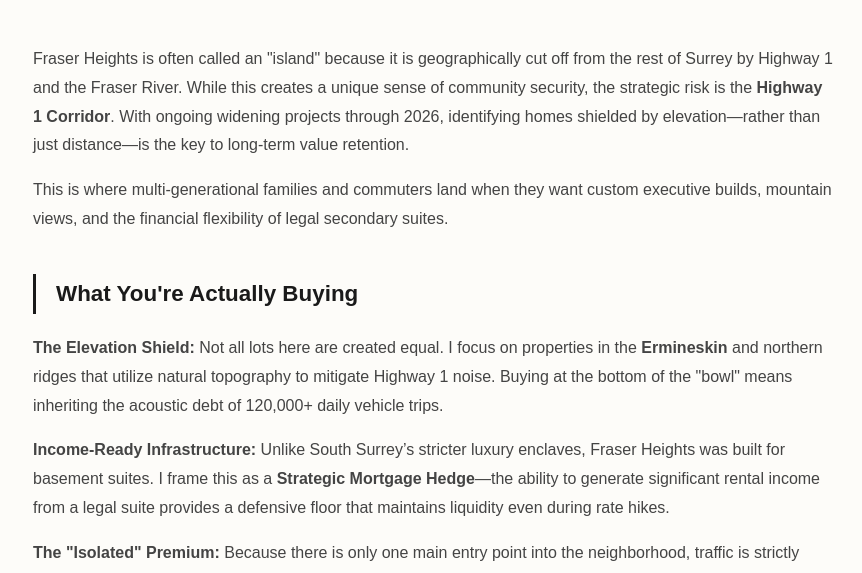
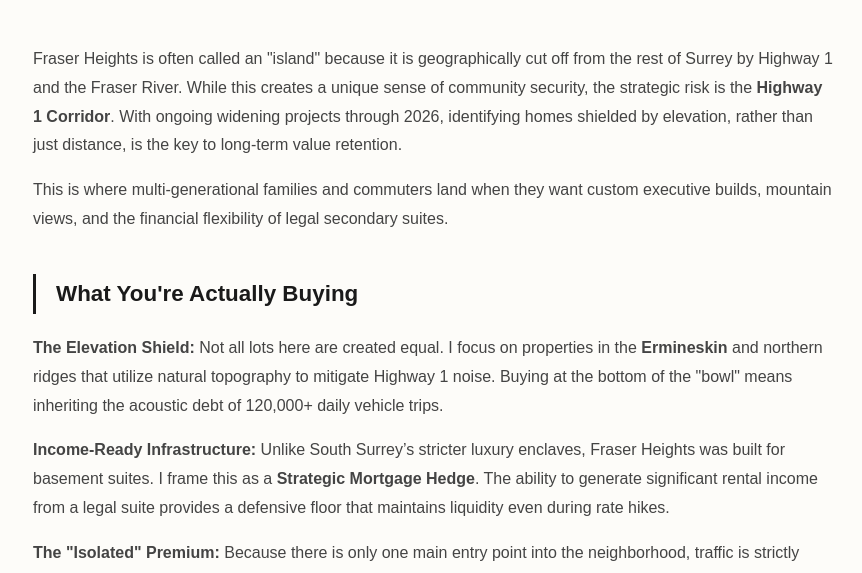
Before and after one commit to gvancouverhomes/tanvirbhupal-site, a Jekyll site: the page built from neighbourhoods/fraser-heights.md, in a window 1280 px wide and 900 px high, scrolled down 214 px. Shown: the part 152-725 px from the top of the window, without its empty margins (207-1069 px from the left). Built offline with Jekyll 4.4.1, drawn with Linux system fonts in a browser that asks for light colours.

Commit message:
fix(fraser-heights): finalize front matter schema, remove em dashes, and enforce first-person advisor voice

```diff
--- a/neighbourhoods/fraser-heights.md
+++ b/neighbourhoods/fraser-heights.md
@@ -1,7 +1,7 @@
 ---
 layout: default
 title: Fraser Heights Real Estate Strategy | The Elevated Gateway
-description: Strategic analysis of Fraser Heights’ geographic isolation, Highway 1 noise mitigation, and the high-yield stability of legal basement suites.
+description: "Strategic analysis of Fraser Heights geographic isolation, Highway 1 noise mitigation, and the high-yield stability of legal basement suites."
 permalink: /neighbourhoods/fraser-heights/
 faq_schema: |
   {
@@ -52,7 +52,6 @@ faq_schema: |
   .audit-text { font-size: 0.95rem; color: #444; margin-bottom: 1.5rem; max-width: 650px; line-height: 1.6; }
   .audit-btn { display: inline-block; padding: 14px 28px; background: var(--dark); color: #fff !important; text-decoration: none; font-size: 0.8rem; font-weight: bold; letter-spacing: 1px; transition: background 0.2s ease; border: 1px solid var(--dark); white-space: nowrap; }
 
-  /* Navigation Grid Styles */
   .nav-section { padding: 80px 20px; border-top: 1px solid var(--border); background: var(--bg-alt); margin-top: 80px; }
   .nav-section-title { font-size: 0.75rem; text-transform: uppercase; letter-spacing: 3px; color: var(--meta); margin-bottom: 40px; text-align: center; }
   .nav-grid { display: grid; grid-template-columns: repeat(auto-fit, minmax(200px, 1fr)); gap: 20px; max-width: 1100px; margin: 0 auto; }
@@ -77,13 +76,13 @@ faq_schema: |
   </header>
 
   <section>
-    <p>Fraser Heights is often called an "island" because it is geographically cut off from the rest of Surrey by Highway 1 and the Fraser River. While this creates a unique sense of community security, the strategic risk is the <strong>Highway 1 Corridor</strong>. With ongoing widening projects through 2026, identifying homes shielded by elevation—rather than just distance—is the key to long-term value retention.</p>
+    <p>Fraser Heights is often called an "island" because it is geographically cut off from the rest of Surrey by Highway 1 and the Fraser River. While this creates a unique sense of community security, the strategic risk is the <strong>Highway 1 Corridor</strong>. With ongoing widening projects through 2026, identifying homes shielded by elevation, rather than just distance, is the key to long-term value retention.</p>
 
     <p>This is where multi-generational families and commuters land when they want custom executive builds, mountain views, and the financial flexibility of legal secondary suites.</p>
 
     <h2 class="section-title">What You're Actually Buying</h2>
     <p><strong>The Elevation Shield:</strong> Not all lots here are created equal. I focus on properties in the <strong>Ermineskin</strong> and northern ridges that utilize natural topography to mitigate Highway 1 noise. Buying at the bottom of the "bowl" means inheriting the acoustic debt of 120,000+ daily vehicle trips.</p>
-    <p><strong>Income-Ready Infrastructure:</strong> Unlike South Surrey’s stricter luxury enclaves, Fraser Heights was built for basement suites. I frame this as a <strong>Strategic Mortgage Hedge</strong>—the ability to generate significant rental income from a legal suite provides a defensive floor that maintains liquidity even during rate hikes.</p>
+    <p><strong>Income-Ready Infrastructure:</strong> Unlike South Surrey’s stricter luxury enclaves, Fraser Heights was built for basement suites. I frame this as a <strong>Strategic Mortgage Hedge</strong>. The ability to generate significant rental income from a legal suite provides a defensive floor that maintains liquidity even during rate hikes.</p>
     <p><strong>The "Isolated" Premium:</strong> Because there is only one main entry point into the neighborhood, traffic is strictly local. This creates a quiet, suburban atmosphere that is increasingly rare in the fast-growing Fraser Valley.</p>
 
     <h2 class="section-title">Who This Is For</h2>
```
Also changed, not shown: other parts of neighbourhoods/fraser-heights.md (+1 -1 lines).
